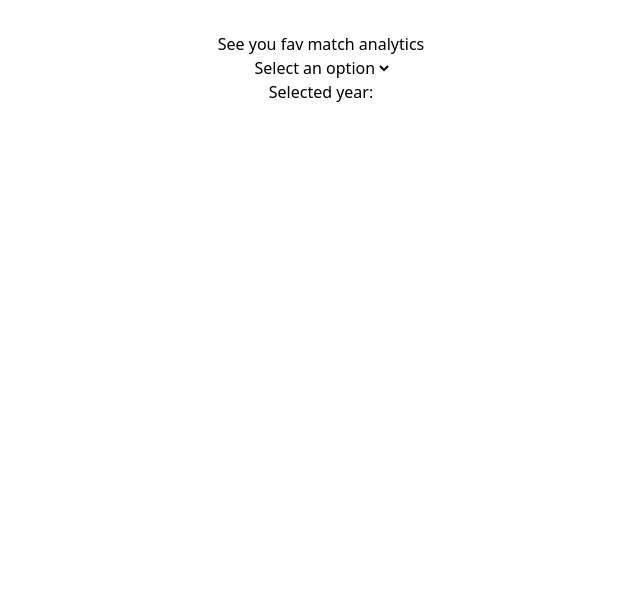
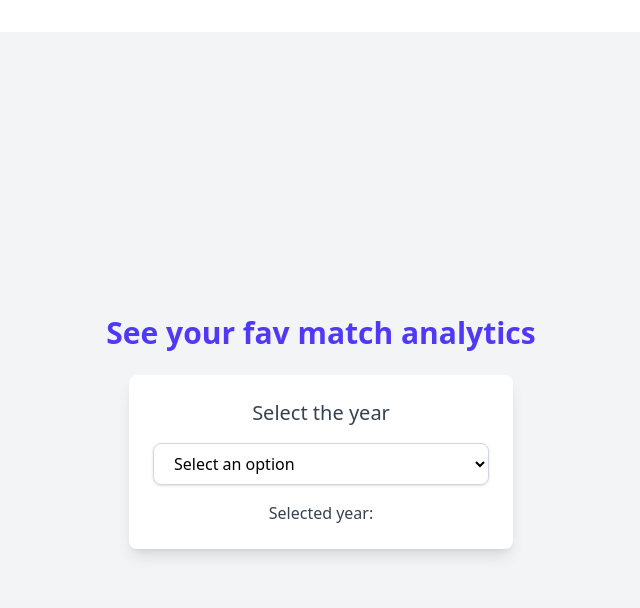
Before and after one commit to Rafayurgit/devPlayGround, a React (Vite) app in the folder frontend/: page /project/analytics in a window 1280 px wide. Shown: the top 608 px of the page, without its empty margins (319-959 px from the left). Built offline with nearby package versions, Linux system fonts and the light colour scheme.

Commit message:
Add: update css

```diff
--- a/frontend/src/Projects/CricketAnalytics/Analytics.jsx
+++ b/frontend/src/Projects/CricketAnalytics/Analytics.jsx
@@ -1,29 +1,31 @@
 import React, { useState } from "react";
 
-
-export default function Analytics (){
-
+export default function Analytics() {
   const [selectYear, setSelectYear] = useState("");
 
-    const handelYearSelect =(e)=>{
-        setSelectYear(e.target.value)
-    }
+  const handelYearSelect = (e) => {
+    setSelectYear(e.target.value);
+  };
 
-    return(
-        <div>
-            <h1>See you fav match analytics</h1>
+  return (
+    <div className="flex flex-col items-center justify-center min-h-screen bg-gray-100 p-6">
+      <h1 className="text-3xl font-semibold text-indigo-600 mb-6">See your fav match analytics</h1>
 
-
-            <div>
-                <select name="yearSelect" id=""  onChange={handelYearSelect}>
+      <div className="bg-white p-6 rounded-lg shadow-lg w-full max-w-sm">
+        <h3 className="text-xl font-medium text-gray-700 mb-4">Select the year</h3>
+        <select
+          name="yearSelect"
+          id=""
+          onChange={handelYearSelect}
+          className="w-full px-4 py-2 border border-gray-300 rounded-lg shadow-sm focus:outline-none focus:ring-2 focus:ring-indigo-500"
+        >
           <option value="">Select an option</option>
           <option value="2016">2016</option>
           <option value="2017">2017</option>
         </select>
 
-                <p>Selected year: {selectYear}</p>
-
+        <p className="mt-4 text-gray-700">Selected year: {selectYear}</p>
       </div>
     </div>
-    )
+  );
 }
```
Lines whose indentation alone changed are shown as unchanged.
